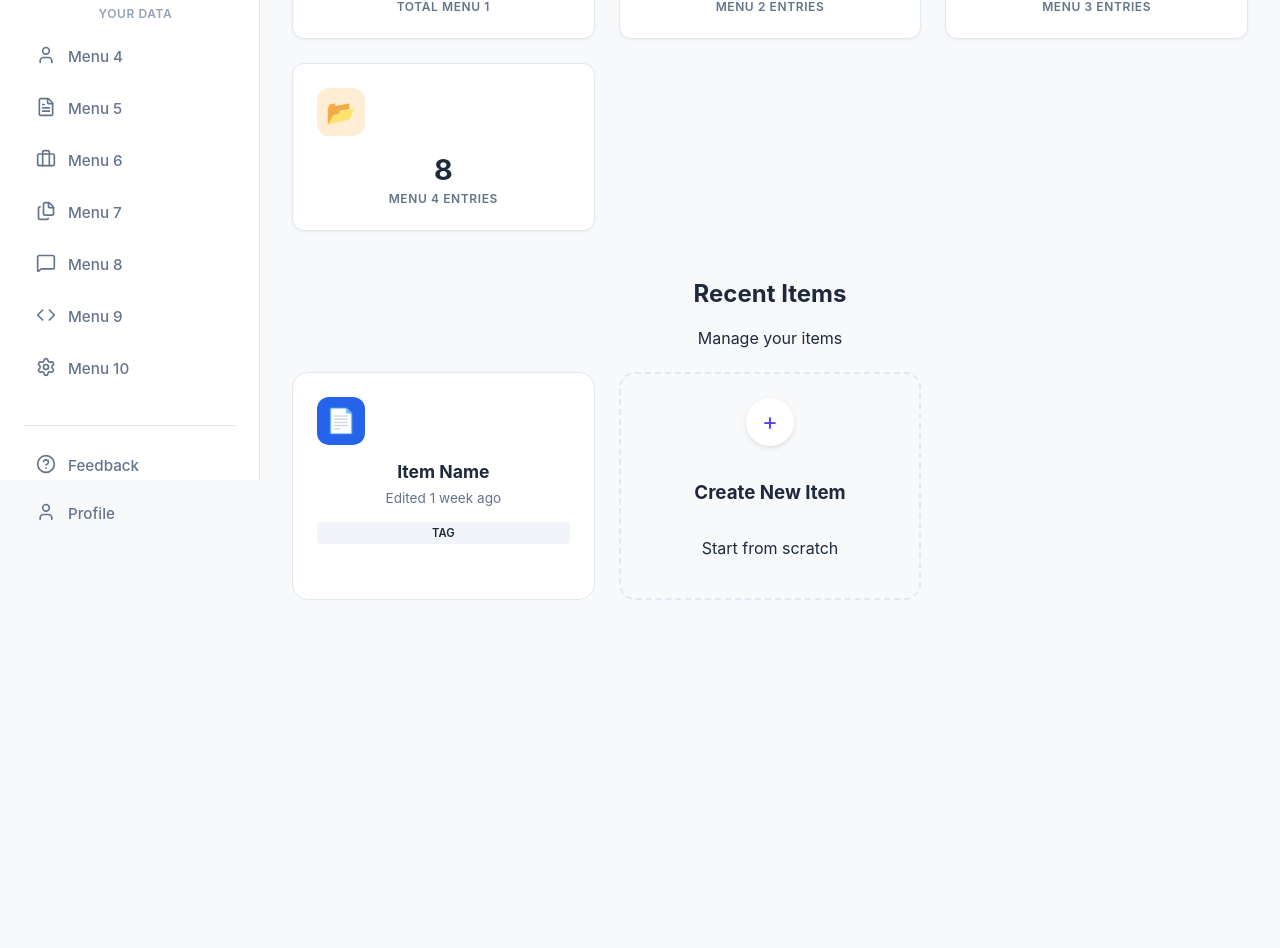
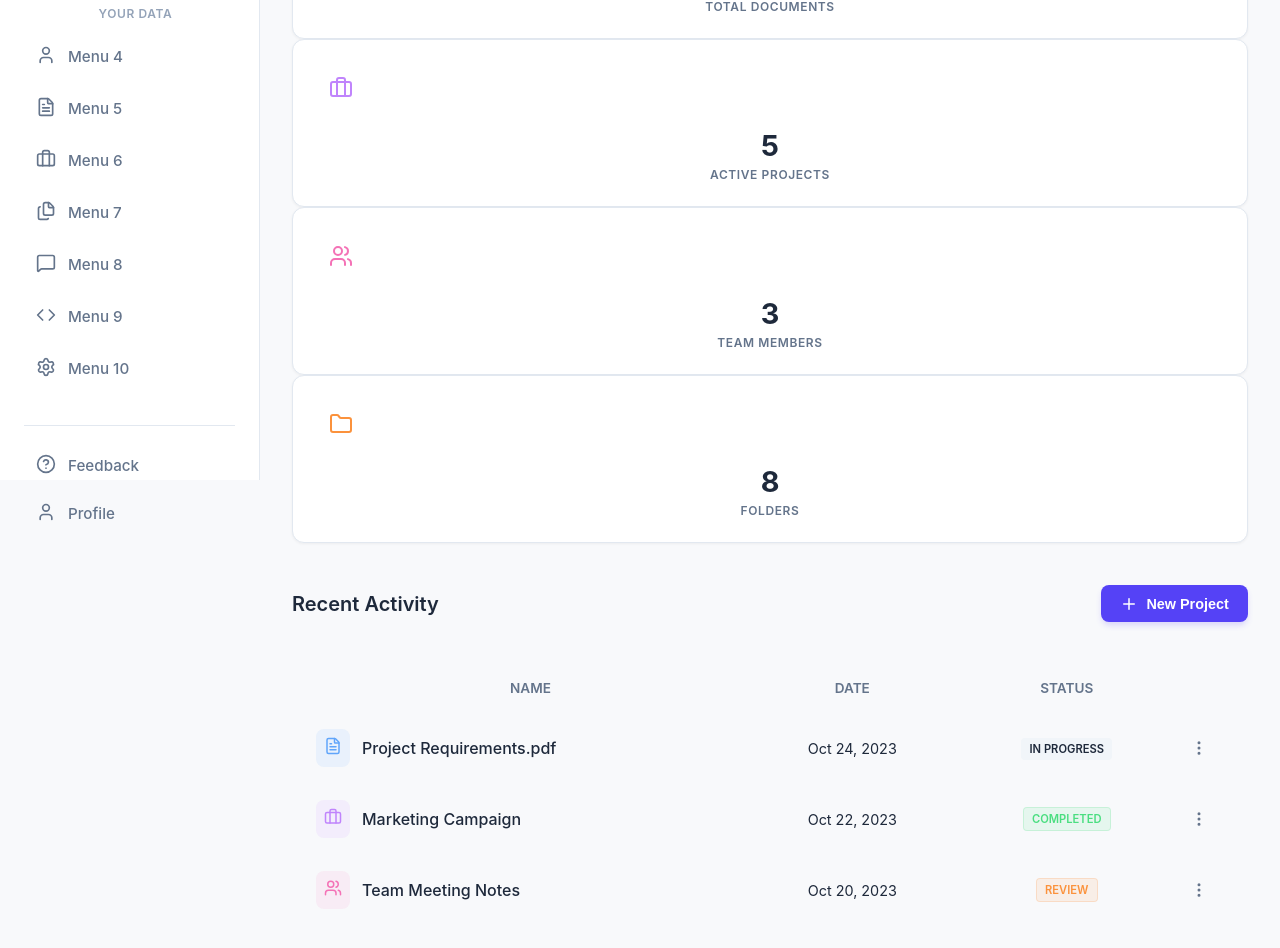
Before and after one commit to adarshshivan/Prototype-1, a React (Vite) app: page / in a window 1280 px wide. Shown: the part 320-1268 px from the top of the page. Before the commit the page ends 952 px from the top, so only its background shows below. Built offline with nearby package versions, Linux system fonts and the light colour scheme.

Commit message:
feat: set up initial dashboard UI with App, Sidebar, Topbar components and global styling.

```diff
--- a/src/App.jsx
+++ b/src/App.jsx
@@ -1,6 +1,7 @@
 import { useState } from 'react'
 import './App.css'
 import DashboardLayout from './layouts/DashboardLayout'
+import { FileText, Briefcase, Users, Folder, Plus, MoreVertical, TrendingUp } from 'lucide-react'
 
 function App() {
   return (
@@ -11,56 +12,98 @@ function App() {
           <p className="page-subtitle">Welcome back! Here's your creative space.</p>
         </div>
 
-        <div className="stats-grid">
-          <div className="stat-card">
-            <div className="stat-icon bg-blue-100 text-blue-600">
-              {/* Icon would go here if imported */}
-              📄
+        <div className="dashboard-grid">
+          <div className="stat-card glass-panel">
+            <div className="stat-icon" style={{ color: '#60a5fa' }}>
+              <FileText size={24} />
             </div>
-            <div className="stat-value">1</div>
-            <div className="stat-label">TOTAL MENU 1</div>
+            <div className="stat-value">12</div>
+            <div className="stat-label">TOTAL DOCUMENTS</div>
+            <div style={{ position: 'absolute', right: '1.5rem', top: '1.5rem', color: '#4ade80' }}>
+              <TrendingUp size={16} />
+            </div>
           </div>
-          <div className="stat-card">
-            <div className="stat-icon bg-purple-100 text-purple-600">
-              💼
+
+          <div className="stat-card glass-panel">
+            <div className="stat-icon" style={{ color: '#c084fc' }}>
+              <Briefcase size={24} />
             </div>
-            <div className="stat-value">0</div>
-            <div className="stat-label">MENU 2 ENTRIES</div>
+            <div className="stat-value">5</div>
+            <div className="stat-label">ACTIVE PROJECTS</div>
           </div>
-          <div className="stat-card">
-            <div className="stat-icon bg-pink-100 text-pink-600">
-              🎓
+
+          <div className="stat-card glass-panel">
+            <div className="stat-icon" style={{ color: '#f472b6' }}>
+              <Users size={24} />
             </div>
             <div className="stat-value">3</div>
-            <div className="stat-label">MENU 3 ENTRIES</div>
+            <div className="stat-label">TEAM MEMBERS</div>
           </div>
-          <div className="stat-card">
-            <div className="stat-icon bg-orange-100 text-orange-600">
-              📂
+
+          <div className="stat-card glass-panel">
+            <div className="stat-icon" style={{ color: '#fb923c' }}>
+              <Folder size={24} />
             </div>
             <div className="stat-value">8</div>
-            <div className="stat-label">MENU 4 ENTRIES</div>
+            <div className="stat-label">FOLDERS</div>
           </div>
         </div>
 
         <div className="recent-section">
-          <h2 className="section-heading">Recent Items</h2>
-          <p className="section-subheading">Manage your items</p>
+          <div style={{ display: 'flex', alignItems: 'center', justifyContent: 'space-between', marginBottom: '1.5rem' }}>
+            <h2 style={{ fontSize: '1.25rem', fontWeight: 600 }}>Recent Activity</h2>
+            <button className="btn btn-primary">
+              <Plus size={18} />
+              <span>New Project</span>
+            </button>
+          </div>
 
-          <div className="recent-grid">
-            <div className="recent-card">
-              <div className="file-icon bg-blue-600 text-white">
-                📄
-              </div>
-              <h3 className="file-name">Item Name</h3>
-              <p className="file-meta">Edited 1 week ago</p>
-              <span className="badge">TAG</span>
+          <div className="glass-panel" style={{ borderRadius: '16px', padding: '1.5rem' }}>
+            {/* List Header */}
+            <div style={{ display: 'grid', gridTemplateColumns: '2fr 1fr 1fr 50px', paddingBottom: '1rem', borderBottom: '1px solid rgba(255,255,255,0.05)', color: 'var(--text-muted)', fontSize: '0.85rem', fontWeight: 600 }}>
+              <div>NAME</div>
+              <div>DATE</div>
+              <div>STATUS</div>
+              <div></div>
             </div>
 
-            <div className="create-card">
-              <div className="plus-icon">+</div>
-              <h3>Create New Item</h3>
-              <p>Start from scratch</p>
+            {/* Item 1 */}
+            <div style={{ display: 'grid', gridTemplateColumns: '2fr 1fr 1fr 50px', alignItems: 'center', padding: '1rem 0', borderBottom: '1px solid rgba(255,255,255,0.05)' }}>
+              <div style={{ display: 'flex', alignItems: 'center', gap: '12px' }}>
+                <div style={{ padding: '8px', background: 'rgba(96, 165, 250, 0.1)', borderRadius: '8px', color: '#60a5fa' }}>
+                  <FileText size={18} />
+                </div>
+                <span style={{ fontWeight: 500 }}>Project Requirements.pdf</span>
+              </div>
+              <div style={{ color: 'var(--text-secondary)', fontSize: '0.9rem' }}>Oct 24, 2023</div>
+              <div><span className="badge badge-primary">In Progress</span></div>
+              <button className="icon-btn"><MoreVertical size={18} /></button>
+            </div>
+
+            {/* Item 2 */}
+            <div style={{ display: 'grid', gridTemplateColumns: '2fr 1fr 1fr 50px', alignItems: 'center', padding: '1rem 0', borderBottom: '1px solid rgba(255,255,255,0.05)' }}>
+              <div style={{ display: 'flex', alignItems: 'center', gap: '12px' }}>
+                <div style={{ padding: '8px', background: 'rgba(192, 132, 252, 0.1)', borderRadius: '8px', color: '#c084fc' }}>
+                  <Briefcase size={18} />
+                </div>
+                <span style={{ fontWeight: 500 }}>Marketing Campaign</span>
+              </div>
+              <div style={{ color: 'var(--text-secondary)', fontSize: '0.9rem' }}>Oct 22, 2023</div>
+              <div><span className="badge" style={{ background: 'rgba(74, 222, 128, 0.1)', color: '#4ade80', border: '1px solid rgba(74, 222, 128, 0.2)' }}>Completed</span></div>
+              <button className="icon-btn"><MoreVertical size={18} /></button>
+            </div>
+
+            {/* Item 3 */}
+            <div style={{ display: 'grid', gridTemplateColumns: '2fr 1fr 1fr 50px', alignItems: 'center', padding: '1rem 0' }}>
+              <div style={{ display: 'flex', alignItems: 'center', gap: '12px' }}>
+                <div style={{ padding: '8px', background: 'rgba(244, 114, 182, 0.1)', borderRadius: '8px', color: '#f472b6' }}>
+                  <Users size={18} />
+                </div>
+                <span style={{ fontWeight: 500 }}>Team Meeting Notes</span>
+              </div>
+              <div style={{ color: 'var(--text-secondary)', fontSize: '0.9rem' }}>Oct 20, 2023</div>
+              <div><span className="badge" style={{ background: 'rgba(251, 146, 60, 0.1)', color: '#fb923c', border: '1px solid rgba(251, 146, 60, 0.2)' }}>Review</span></div>
+              <button className="icon-btn"><MoreVertical size={18} /></button>
             </div>
           </div>
         </div>
```
